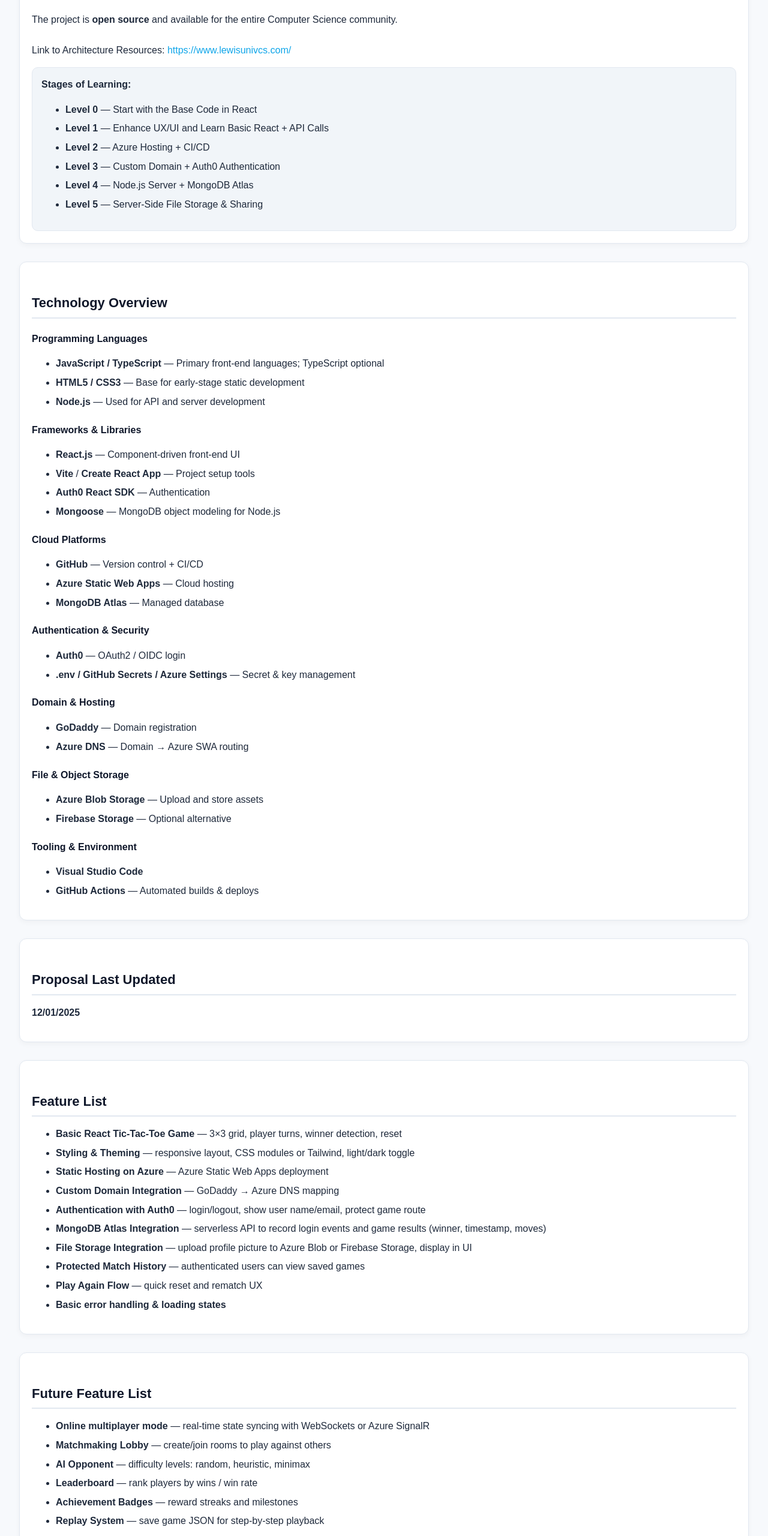
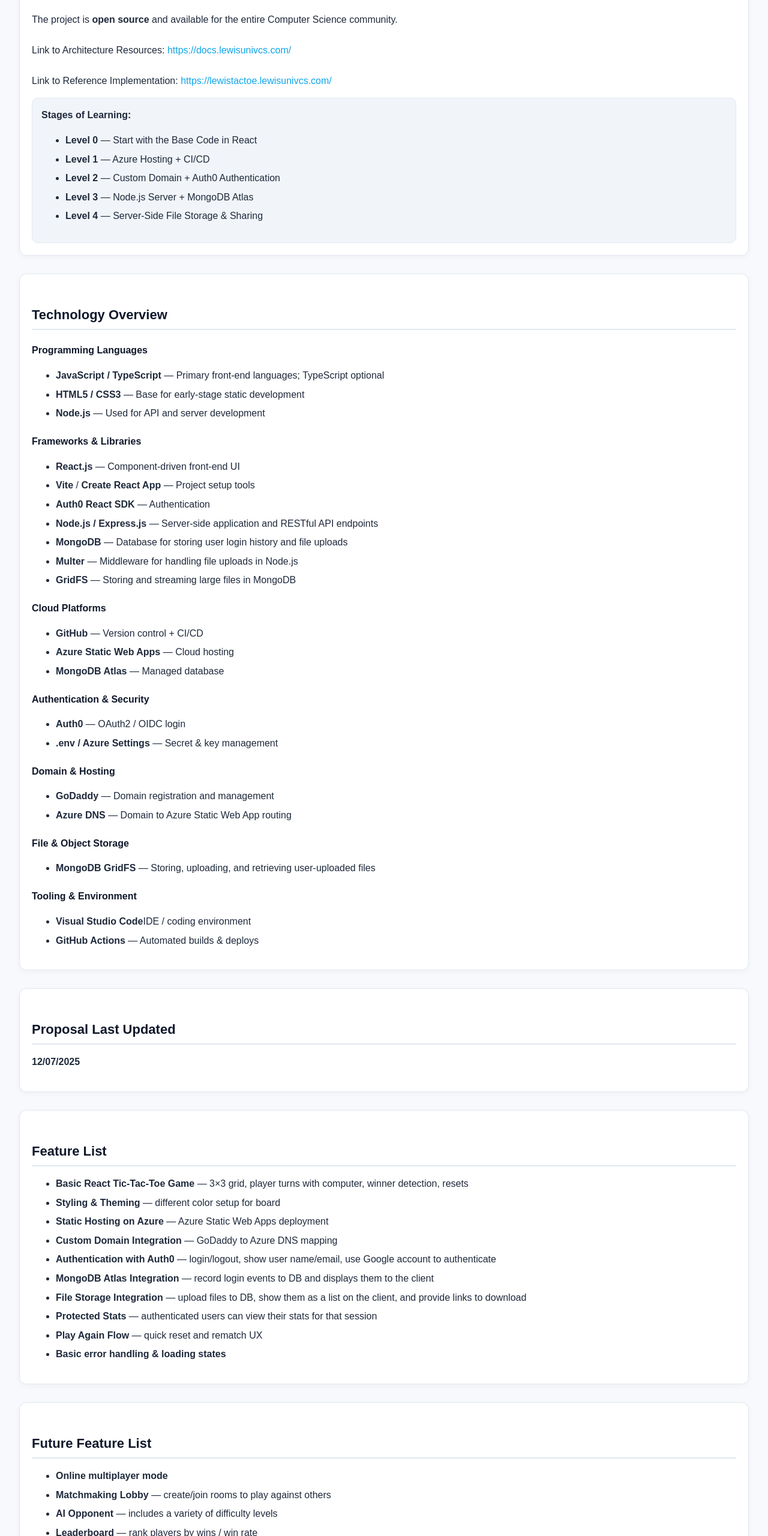
Before and after one commit to olivia1117/lewis-architecture-proposal, a plain HTML site: page index.html in a window 1280 px wide. Shown: the part 840-3400 px from the top of the page at 60% size. Drawn offline with Linux system fonts and the light colour scheme.

Commit message:
making content changes to index.html

```diff
--- a/index.html
+++ b/index.html
@@ -37,18 +37,21 @@
       The project is <strong>open source</strong> and available for the entire Computer Science community.
       <br><br>
       Link to Architecture Resources:
-      <a href="https://www.lewisunivcs.com/">https://www.lewisunivcs.com/</a>
+      <a href="https://docs.lewisunivcs.com/">https://docs.lewisunivcs.com/</a>
+      <br><br>
+      Link to Reference Implementation:
+      <a href="https://lewistactoe.lewisunivcs.com/">https://lewistactoe.lewisunivcs.com/</a>
+
     </p>
 
     <div class="level-list">
       <strong>Stages of Learning:</strong>
       <ul>
         <li><strong>Level 0</strong> — Start with the Base Code in React</li>
-        <li><strong>Level 1</strong> — Enhance UX/UI and Learn Basic React + API Calls</li>
-        <li><strong>Level 2</strong> — Azure Hosting + CI/CD</li>
-        <li><strong>Level 3</strong> — Custom Domain + Auth0 Authentication</li>
-        <li><strong>Level 4</strong> — Node.js Server + MongoDB Atlas</li>
-        <li><strong>Level 5</strong> — Server-Side File Storage & Sharing</li>
+        <li><strong>Level 1</strong> — Azure Hosting + CI/CD</li>
+        <li><strong>Level 2</strong> — Custom Domain + Auth0 Authentication</li>
+        <li><strong>Level 3</strong> — Node.js Server + MongoDB Atlas</li>
+        <li><strong>Level 4</strong> — Server-Side File Storage & Sharing</li>
       </ul>
     </div>
   </div>
@@ -68,7 +71,10 @@
       <li><strong>React.js</strong> — Component-driven front-end UI</li>
       <li><strong>Vite</strong> / <strong>Create React App</strong> — Project setup tools</li>
       <li><strong>Auth0 React SDK</strong> — Authentication</li>
-      <li><strong>Mongoose</strong> — MongoDB object modeling for Node.js</li>
+      <li><strong>Node.js / Express.js</strong> — Server-side application and RESTful API endpoints</li>
+      <li><strong>MongoDB</strong> — Database for storing user login history and file uploads</li>
+      <li><strong>Multer</strong> — Middleware for handling file uploads in Node.js</li>
+      <li><strong>GridFS</strong> — Storing and streaming large files in MongoDB</li>
     </ul>
 
     <h4>Cloud Platforms</h4>
@@ -81,44 +87,43 @@
     <h4>Authentication & Security</h4>
     <ul>
       <li><strong>Auth0</strong> — OAuth2 / OIDC login</li>
-      <li><strong>.env / GitHub Secrets / Azure Settings</strong> — Secret & key management</li>
+      <li><strong>.env / Azure Settings</strong> — Secret & key management</li>
     </ul>
 
     <h4>Domain & Hosting</h4>
     <ul>
-      <li><strong>GoDaddy</strong> — Domain registration</li>
-      <li><strong>Azure DNS</strong> — Domain → Azure SWA routing</li>
+      <li><strong>GoDaddy</strong> — Domain registration and management</li>
+      <li><strong>Azure DNS</strong> — Domain to Azure Static Web App routing</li>
     </ul>
 
     <h4>File & Object Storage</h4>
     <ul>
-      <li><strong>Azure Blob Storage</strong> — Upload and store assets</li>
-      <li><strong>Firebase Storage</strong> — Optional alternative</li>
+      <li><strong>MongoDB GridFS</strong> — Storing, uploading, and retrieving user-uploaded files</li>
     </ul>
 
     <h4>Tooling & Environment</h4>
     <ul>
-      <li><strong>Visual Studio Code</strong></li>
+      <li><strong>Visual Studio Code</strong>IDE / coding environment</li>
       <li><strong>GitHub Actions</strong> — Automated builds & deploys</li>
     </ul>
   </div>
 
   <div class="section">
     <h3>Proposal Last Updated</h3>
-    <p><strong>12/01/2025</strong></p>
+    <p><strong>12/07/2025</strong></p>
   </div>
 
   <div class="section">
     <h3>Feature List</h3>
     <ul>
-      <li><strong>Basic React Tic-Tac-Toe Game</strong> — 3×3 grid, player turns, winner detection, reset</li>
-      <li><strong>Styling & Theming</strong> — responsive layout, CSS modules or Tailwind, light/dark toggle</li>
+      <li><strong>Basic React Tic-Tac-Toe Game</strong> — 3×3 grid, player turns with computer, winner detection, resets</li>
+      <li><strong>Styling & Theming</strong> — different color setup for board</li>
       <li><strong>Static Hosting on Azure</strong> — Azure Static Web Apps deployment</li>
-      <li><strong>Custom Domain Integration</strong> — GoDaddy → Azure DNS mapping</li>
-      <li><strong>Authentication with Auth0</strong> — login/logout, show user name/email, protect game route</li>
-      <li><strong>MongoDB Atlas Integration</strong> — serverless API to record login events and game results (winner, timestamp, moves)</li>
-      <li><strong>File Storage Integration</strong> — upload profile picture to Azure Blob or Firebase Storage, display in UI</li>
-      <li><strong>Protected Match History</strong> — authenticated users can view saved games</li>
+      <li><strong>Custom Domain Integration</strong> — GoDaddy to Azure DNS mapping</li>
+      <li><strong>Authentication with Auth0</strong> — login/logout, show user name/email, use Google account to authenticate</li>
+      <li><strong>MongoDB Atlas Integration</strong> — record login events to DB and displays them to the client</li>
+      <li><strong>File Storage Integration</strong> — upload files to DB, show them as a list on the client, and provide links to download</li>
+      <li><strong>Protected Stats</strong> — authenticated users can view their stats for that session</li>
       <li><strong>Play Again Flow</strong> — quick reset and rematch UX</li>
       <li><strong>Basic error handling & loading states</strong></li>
     </ul>
@@ -127,16 +132,12 @@
   <div class="section">
     <h3>Future Feature List</h3>
     <ul>
-      <li><strong>Online multiplayer mode</strong> — real-time state syncing with WebSockets or Azure SignalR</li>
+      <li><strong>Online multiplayer mode</strong></li>
       <li><strong>Matchmaking Lobby</strong> — create/join rooms to play against others</li>
-      <li><strong>AI Opponent</strong> — difficulty levels: random, heuristic, minimax</li>
+      <li><strong>AI Opponent</strong> — includes a variety of difficulty levels</li>
       <li><strong>Leaderboard</strong> — rank players by wins / win rate</li>
       <li><strong>Achievement Badges</strong> — reward streaks and milestones</li>
-      <li><strong>Replay System</strong> — save game JSON for step-by-step playback</li>
       <li><strong>User Settings Page</strong> — change avatar, theme, display name, preferences</li>
-      <li><strong>PWA / Offline Mode</strong> — installable app with cached assets</li>
-      <li><strong>Mobile App</strong> — React Native port</li>
-      <li><strong>Extended Serverless APIs</strong> — analytics, email notifications</li>
     </ul>
   </div>
 
@@ -144,31 +145,25 @@
     <h3>Basic Technical Features</h3>
     <ul>
       <li><strong>React component architecture</strong> — functional components, props, hooks</li>
-      <li><strong>Game logic & state</strong> — win/draw detection, resets, and state separation</li>
-      <li><strong>Routing</strong> — react-router for /play, /settings, /history</li>
-      <li><strong>Local persistence</strong> — localStorage for theme & local scores</li>
+      <li><strong>Game logic & state</strong> — win/draw detection and resets</li>
       <li><strong>Azure Static Web App hosting</strong> — deploy front-end to cloud</li>
+      <li><strong>Azure Web App for server</strong> — deploy Node.js server to cloud</li>
       <li><strong>GitHub Actions CI/CD</strong> — automated build & deploy pipeline</li>
       <li><strong>Auth0 integration</strong> — secure login and protected routes</li>
-      <li><strong>REST API calls</strong> — Axios or Fetch to backend/serverless functions</li>
-      <li><strong>MongoDB Atlas connectivity</strong> — save and read game history</li>
-      <li><strong>Environment variable management</strong> — .env, GitHub Secrets, Azure app settings</li>
+      <li><strong>MongoDB Atlas connectivity</strong> — save login history</li>
+      <li><strong>Environment variable management</strong> — .env, Azure app settings</li>
+      <li><strong>File upload/download</strong> — Multer + GridFS integration</li>
+
     </ul>
   </div>
 
   <div class="section">
     <h3>Advanced Technical Features</h3>
     <ul>
-      <li><strong>Role-based access control (RBAC)</strong> — admin vs. user permissions via Auth0</li>
-      <li><strong>Serverless backend (Azure Functions)</strong> — scalable endpoints for game logging and analytics</li>
-      <li><strong>Real-time multiplayer</strong> — WebSockets or Azure SignalR</li>
-      <li><strong>Production logging & monitoring</strong> — Application Insights or equivalent</li>
-      <li><strong>Database schema design & indexing</strong> — optimized collections for game_sessions, user_profiles</li>
-      <li><strong>Caching strategy</strong> — reduce DB load (Redis or in-memory)</li>
-      <li><strong>Containerized backend</strong> — Docker images, optional Azure Container Apps deployment</li>
-      <li><strong>CI/CD with tests & staging</strong> — unit tests, integration tests, preview environments</li>
-      <li><strong>Security hardening</strong> — JWT validation, rate limiting, CORS, secret rotation</li>
-      <li><strong>Performance optimization</strong> — code-splitting, React.memo, lazy-loading</li>
+      <li><strong>Role-based access control (RBAC)</strong> — different permissions for regular vs. authenticated user via Auth0</li>
+      <li><strong>Subdomains</strong> — Separated subdomains to share the same base url, but have different purposes for docs vs. implementation</li>
+      <li><strong>Game Stats</strong> — Authenticated users get to view their stats for that session</li>
+
     </ul>
   </div>
 
```
